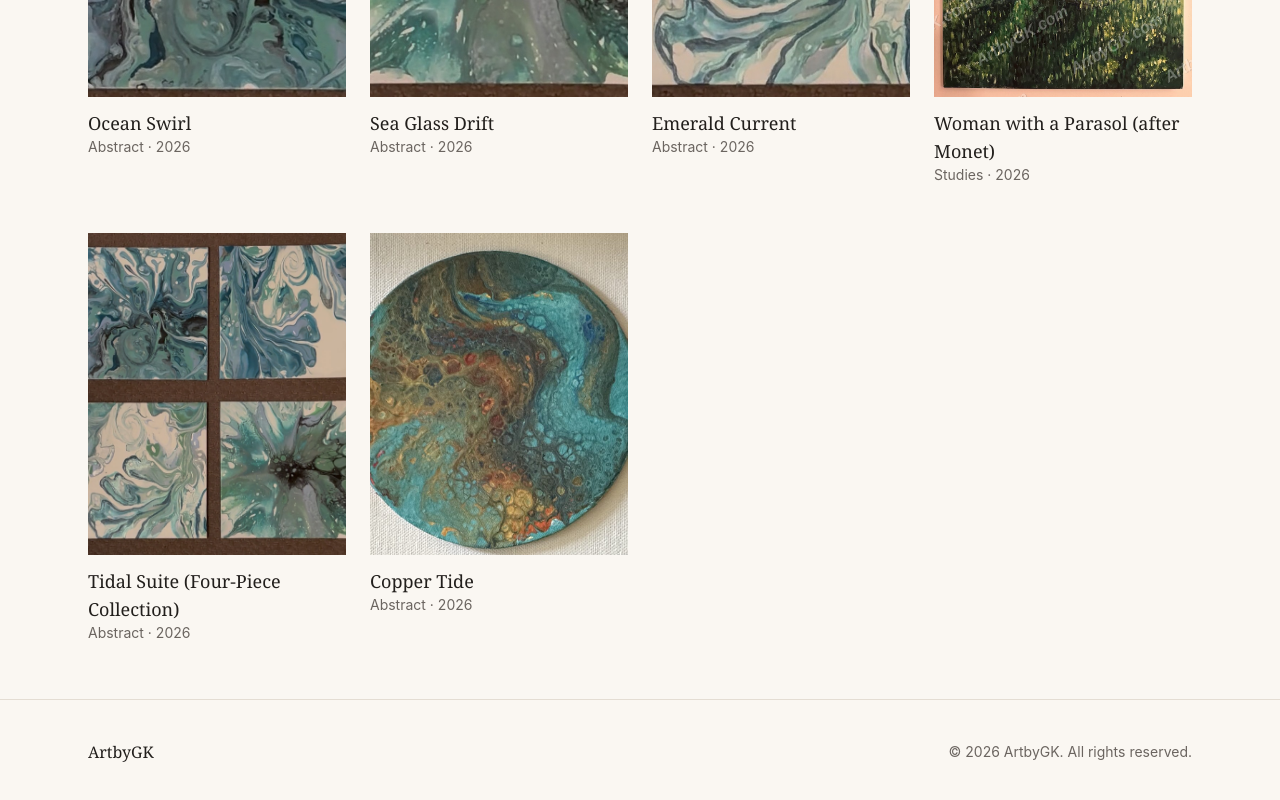
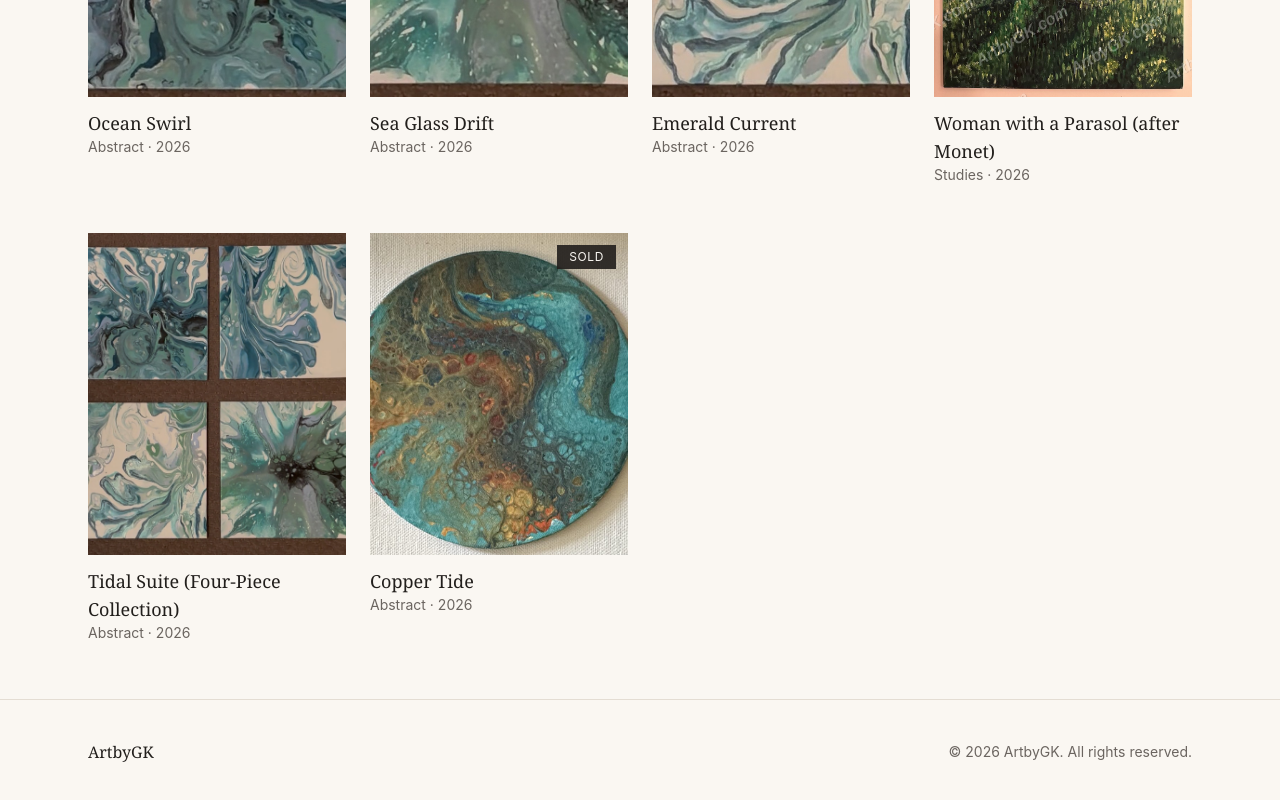
Before and after one commit to gautamirk-git/ArtbyGK.com, a Next.js app: page /gallery in a window 1280 px wide. Shown: the part 1436-2236 px from the top of the page. Built offline with nearby package versions, Linux system fonts and the light colour scheme.

Commit message:
Add 'Sold' label to PaintingCard component

```diff
--- a/components/PaintingCard.tsx
+++ b/components/PaintingCard.tsx
@@ -13,6 +13,10 @@
           sizes="(min-width: 1024px) 25vw, (min-width: 640px) 33vw, 50vw"
           className="object-cover transition-transform duration-500 group-hover:scale-105"
         />
+
+        {painting.sold && (
+      <span className="absolute top-3 right-3 z-10 bg-foreground/90 px-3 py-1 text-xs uppercase tracking-wider text-background">Sold</span>
+      )}
       </div>
       <div className="mt-3">
         <h3 className="font-serif text-lg text-foreground">{painting.title}</h3>
```
